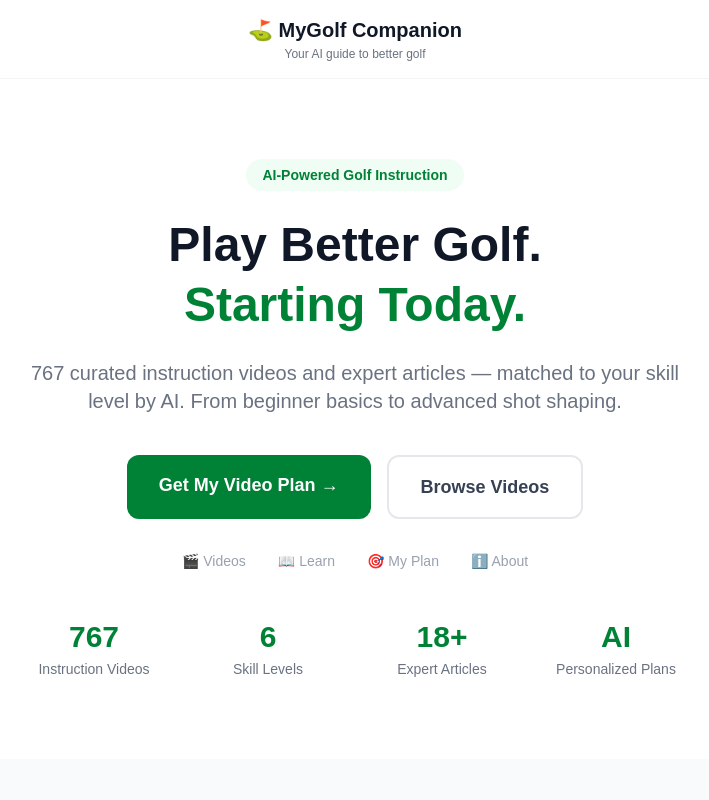
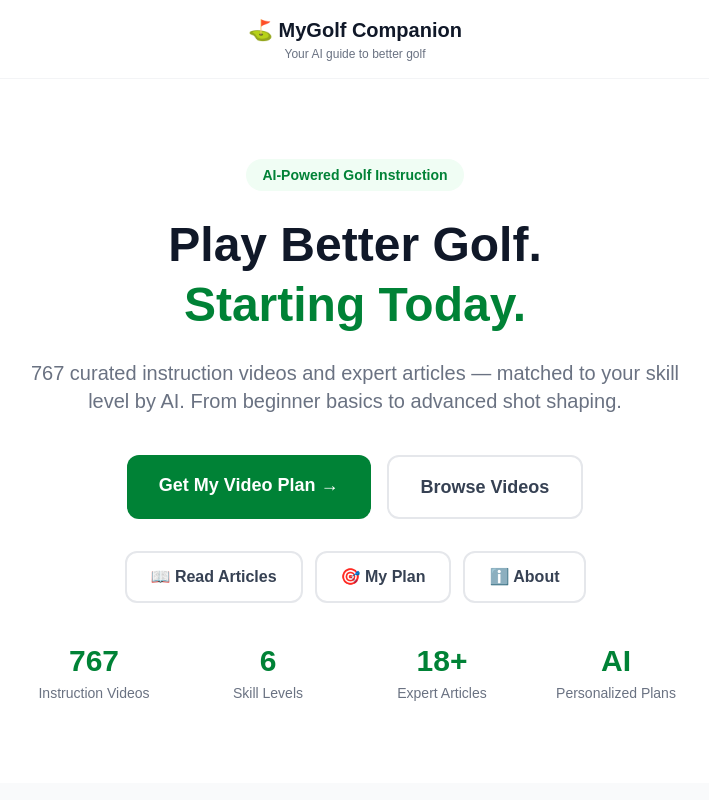
Before and after one commit to bd9356-gif/golf-ai-companion, a Next.js app: page / in a window 1280 px wide. Shown: the top 800 px of the page, without its empty margins (285-994 px from the left). Built offline with nearby package versions, Linux system fonts and the light colour scheme.

Commit message:
Replace text nav links with proper buttons on landing page

```diff
--- a/app/page.js
+++ b/app/page.js
@@ -47,12 +47,17 @@ export default function LandingPage() {
           </a>
         </div>
 
-        {/* Nav links */}
-        <div className="flex justify-center gap-8 mb-12 text-sm text-gray-400">
-          <a href="/videos" className="hover:text-green-700 transition-colors">🎬 Videos</a>
-          <a href="/learn" className="hover:text-green-700 transition-colors">📖 Learn</a>
-          <a href="/plan" className="hover:text-green-700 transition-colors">🎯 My Plan</a>
-          <a href="/about" className="hover:text-green-700 transition-colors">ℹ️ About</a>
+        {/* Secondary nav buttons */}
+        <div className="flex flex-col sm:flex-row gap-3 justify-center mb-10">
+          <a href="/learn" className="px-6 py-3 border-2 border-gray-200 text-gray-700 rounded-xl font-semibold text-base hover:bg-gray-50 transition-colors">
+            📖 Read Articles
+          </a>
+          <a href="/plan" className="px-6 py-3 border-2 border-gray-200 text-gray-700 rounded-xl font-semibold text-base hover:bg-gray-50 transition-colors">
+            🎯 My Plan
+          </a>
+          <a href="/about" className="px-6 py-3 border-2 border-gray-200 text-gray-700 rounded-xl font-semibold text-base hover:bg-gray-50 transition-colors">
+            ℹ️ About
+          </a>
         </div>
 
         {/* Stats */}
```
